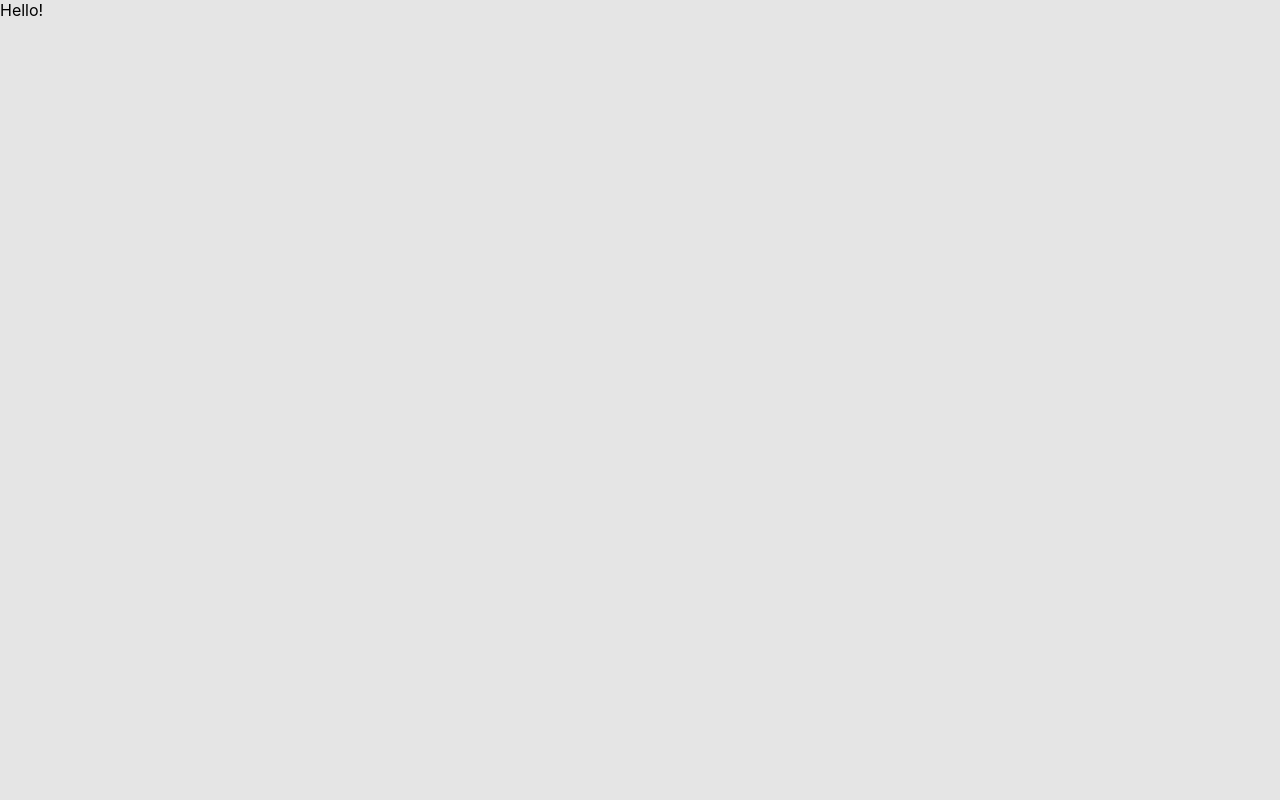
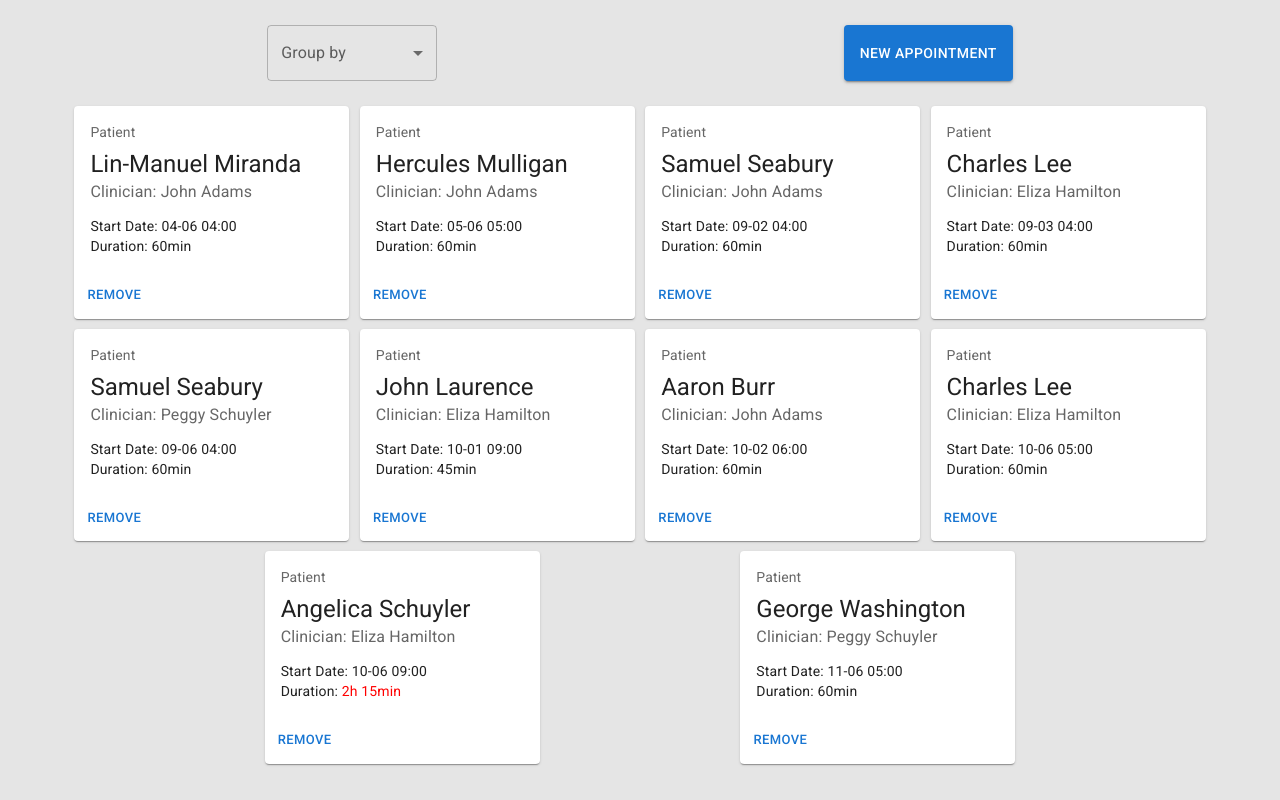
Before and after one commit to karkhypov/medical-appointments-list, a React (Create React App) app: page / in a window 1280 px wide. Built offline with nearby package versions, Linux system fonts and the light colour scheme.

Commit message:
implemented data rendering, filtering by date and appointmen time highlight

```diff
--- a/src/App.tsx
+++ b/src/App.tsx
@@ -1,5 +1,61 @@
+import { useEffect, useState } from 'react';
+
+import Box from '@mui/material/Box';
+import Container from '@mui/material/Container';
+import Button from '@mui/material/Button';
+
+import SelectVariants from './components/SelectVariants';
+import AppointmentCard from './components/AppointmentCard';
+
+import { getDate, getDuration, getTime, sortByDate, groupBy } from './utils';
+
+import Data from './data.json';
+
 const App = () => {
-  return <div>Hello!</div>;
+  const [initialData, setInitialData] = useState(Data);
+
+  const groupByClinicianName = groupBy(['clinicianName']);
+  const groupByStartDate = groupBy(['startDate']);
+  console.log(groupByClinicianName(Data));
+  console.log(groupByStartDate(Data));
+
+  return (
+    <Container maxWidth='lg' sx={{ mt: '25px', mb: '25px' }}>
+      <Box
+        sx={{
+          display: 'flex',
+          justifyContent: 'space-around',
+          width: '100%',
+          mb: '25px',
+        }}
+      >
+        <SelectVariants />
+        <Button variant='contained'>New Appointment</Button>
+      </Box>
+      <Box
+        sx={{
+          display: 'flex',
+          justifyContent: 'space-evenly',
+          flexWrap: 'wrap',
+        }}
+      >
+        {sortByDate(initialData).map(
+          ({ id, patient: { name }, clinicianName, startDate, endDate }) => {
+            return (
+              <AppointmentCard
+                key={id}
+                patientName={name}
+                clinicianName={clinicianName}
+                startDate={getDate(startDate)}
+                startTime={getTime(startDate)}
+                duration={getDuration(startDate, endDate)}
+              />
+            );
+          }
+        )}
+      </Box>
+    </Container>
+  );
 };
 
 export default App;
```
